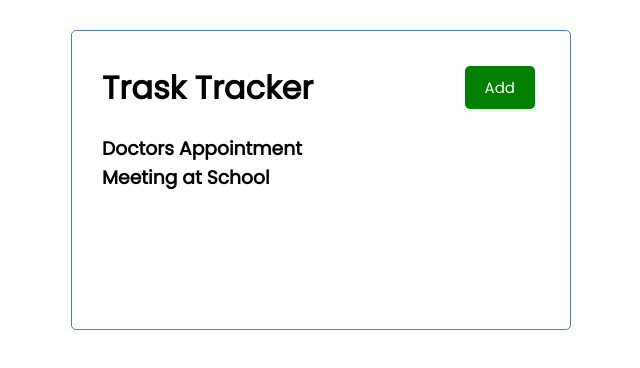
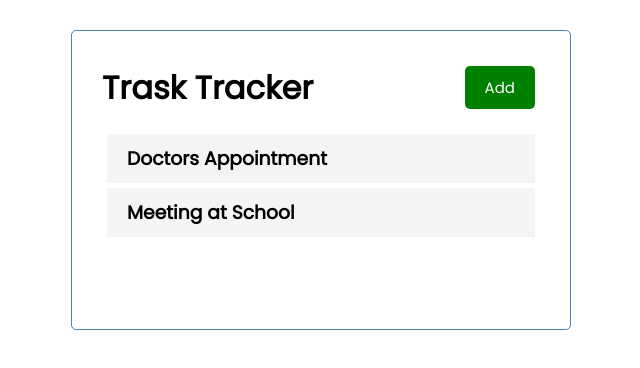
Before and after one commit to dlenh/react-task-tracker, a React (Create React App) app: page / in a window 1280 px wide. Shown: the top 368 px of the page, without its empty margins (319-959 px from the left). Built offline with nearby package versions, Linux system fonts and the light colour scheme.

Commit message:
Imported task into tasks

```diff
--- a/src/components/Tasks.js
+++ b/src/components/Tasks.js
@@ -1,8 +1,10 @@
+import Task from "./Task"
+
 const Tasks = ({ tasks }) => {
   return (
     <>
         {tasks.map((task) => (
-        <h3 key={task.id}>{task.text}</h3>
+        <Task key={task.id} task={task} />
         ))}
     </>
   )
```
